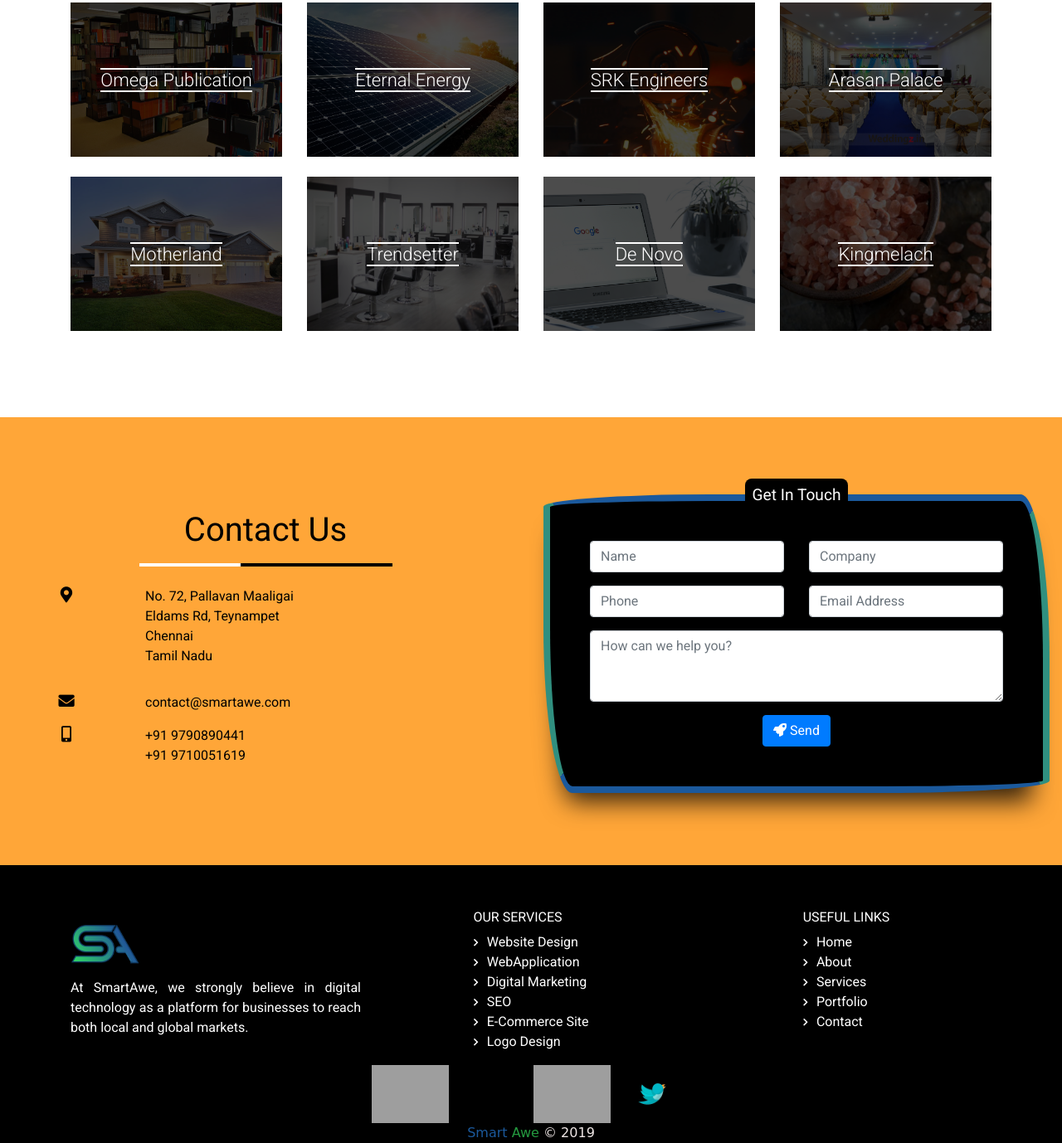
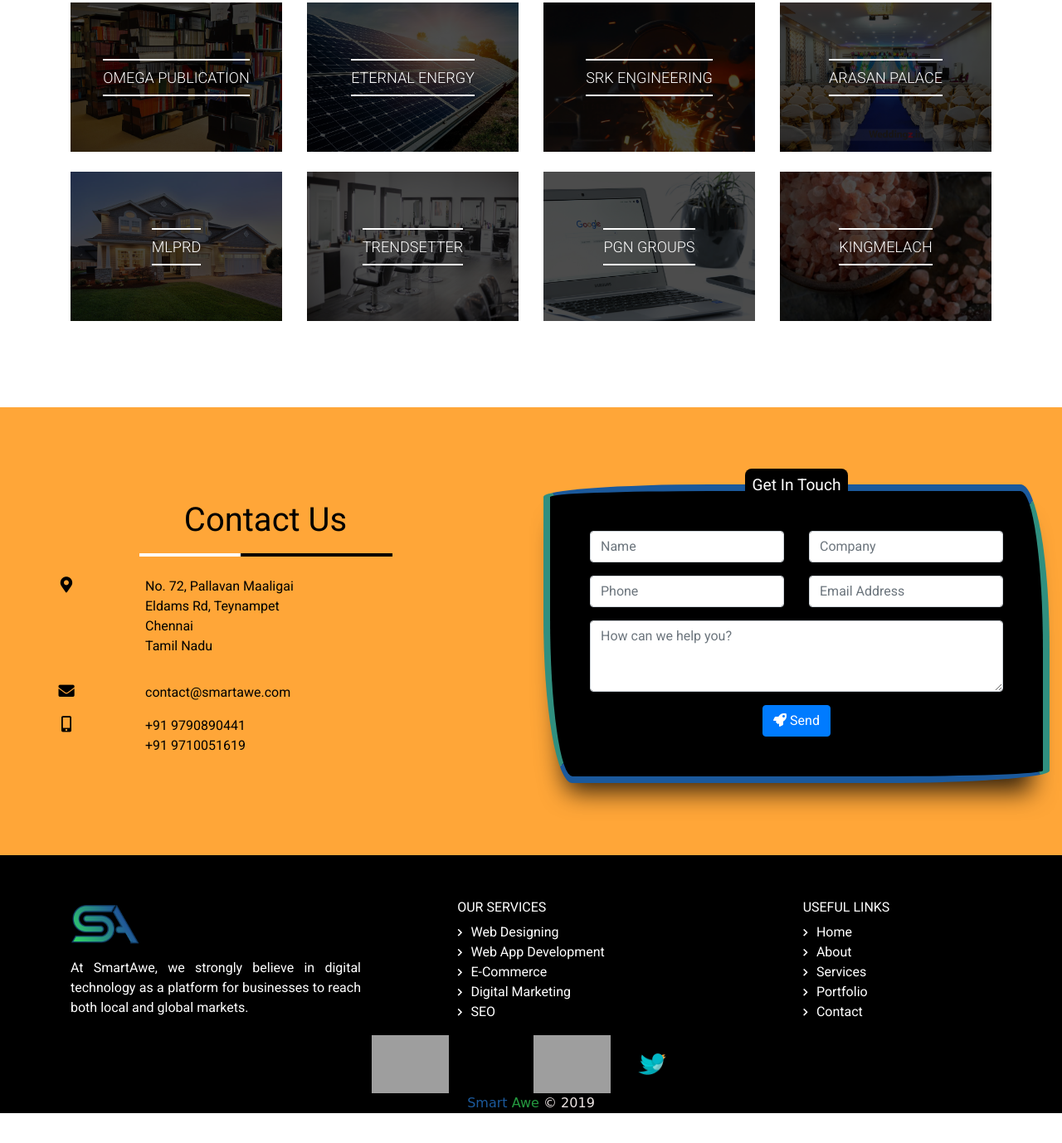
Before and after one commit to srkthecoolguy/smartawere, a plain HTML site: page index.html in a window 1280 px wide. Shown: the part 3265-4643 px from the top of the page at 83% size. After the commit the page ends 4607 px from the top, so only its background shows below. Drawn offline with Linux system fonts and the light colour scheme; grey boxes are pictures that could not be loaded; a script that the page names is missing; a web font is replaced by a local one.

Commit message:
Minor Changes

```diff
--- a/index.html
+++ b/index.html
@@ -313,6 +313,7 @@
         </div>
 
         <div id="domainregi">
+          <div class="domainregi-inside">
             <div class="container shade" data-aos="fade-down">
               <div class="row">
                 <div
@@ -321,7 +322,7 @@
                   <div>
                     <h1>Go Live At Any Time</h1>
                     <hr class="hr-cust mb-4" />
-                  <p>- with our Domain and Hosting Services</p>
+                    <p>with our Domain and Hosting Services</p>
                   </div>
                 </div>
                 <div class="col-md-6 d-flex justify-content-center">
@@ -358,6 +359,7 @@
                 </div>
             </div>
           </div>
+        </div>
 
         <div id="portfolio">
           <div id="port-pro" data-aos="fade-up" class="container">
@@ -368,7 +370,7 @@
                 <div class="pcon pbg1">
                   <div class="pover">
                     <p class="pimg">
-                      <span class="pbor">Omega Publication</span>
+                      <span class="pbor">OMEGA PUBLICATION</span>
                     </p>
                     <div class="overlay"></div>
                     <div class="pbut">
@@ -382,7 +384,7 @@
               <div class="col-md-3 col-sm-6 tile">
                 <div class="pcon pbg2">
                   <div class="pover">
-                    <p class="pimg"><span class="pbor">Eternal Energy</span></p>
+                    <p class="pimg"><span class="pbor">ETERNAL ENERGY</span></p>
                     <div class="overlay"></div>
                     <div class="pbut">
                       <a target="_blank" href="http://www.eternalgroups.com/"
@@ -395,7 +397,7 @@
               <div class="col-md-3 col-sm-6 tile">
                 <div class="pcon pbg3">
                   <div class="pover">
-                    <p class="pimg"><span class="pbor">SRK Engineers</span></p>
+                    <p class="pimg"><span class="pbor">SRK ENGINEERING</span></p>
                     <div class="overlay"></div>
                     <div class="pbut">
                       <a target="_blank" href="http://www.srkengineers.com/"
@@ -408,7 +410,7 @@
               <div class="col-md-3 col-sm-6 tile">
                 <div class="pcon pbg4">
                   <div class="pover">
-                    <p class="pimg"><span class="pbor">Arasan Palace</span></p>
+                    <p class="pimg"><span class="pbor">ARASAN PALACE</span></p>
                     <div class="overlay"></div>
                     <div class="pbut">
                       <a target="_blank" href="http://www.arasanpalace.com/"
@@ -424,7 +426,7 @@
               <div class="col-md-3 col-sm-6 tile">
                 <div class="pcon pbg5">
                   <div class="pover">
-                    <p class="pimg"><span class="pbor">Motherland</span></p>
+                    <p class="pimg"><span class="pbor">MLPRD</span></p>
                     <div class="overlay"></div>
                     <div class="pbut">
                       <a target="_blank" href="http://www.mlprd.com/"
@@ -437,7 +439,7 @@
               <div class="col-md-3 col-sm-6 tile">
                 <div class="pcon pbg6">
                   <div class="pover">
-                    <p class="pimg"><span class="pbor">Trendsetter</span></p>
+                    <p class="pimg"><span class="pbor">TRENDSETTER</span></p>
                     <div class="overlay"></div>
                     <div class="pbut">
                       <a target="_blank" href="http://www.trendsettersalon.in/"
@@ -450,7 +452,7 @@
               <div class="col-md-3 col-sm-6 tile">
                 <div class="pcon pbg7">
                   <div class="pover">
-                    <p class="pimg"><span class="pbor">De Novo</span></p>
+                    <p class="pimg"><span class="pbor">PGN GROUPS</span></p>
                     <div class="overlay"></div>
                     <div class="pbut">
                       <a
@@ -466,7 +468,7 @@
               <div class="col-md-3 col-sm-6 tile">
                 <div class="pcon pbg8">
                   <div class="pover">
-                    <p class="pimg"><span class="pbor">Kingmelach</span></p>
+                    <p class="pimg"><span class="pbor">KINGMELACH</span></p>
                     <div class="overlay"></div>
                     <div class="pbut">
                       <a target="_blank" href="http://kingmelach.com/"
@@ -639,22 +641,19 @@
                     </h6>
                     <ul id="footlinks" class="text-left">
                       <li>
-                        <a href="#"><i class="fas fa-chevron-right"></i>Website Design</a>
+                        <a href="#"><i class="fas fa-chevron-right"></i>Web Designing</a>
                       </li>
                       <li>
-                        <a href="#"><i class="fas fa-chevron-right"></i>WebApplication</a>
+                        <a href="#"><i class="fas fa-chevron-right"></i>Web App Development</a>
+                      </li>
+                      <li>
+                        <a href="#"><i class="fas fa-chevron-right"></i>E-Commerce</a>
                       </li>
                       <li>
                         <a href="#"><i class="fas fa-chevron-right"></i>Digital Marketing</a>
                       </li>
                       <li>
                         <a href="#"><i class="fas fa-chevron-right"></i>SEO</a>
-                      </li>
-                      <li>
-                        <a href="#"><i class="fas fa-chevron-right"></i>E-Commerce Site</a>
-                      </li>
-                      <li>
-                        <a href="#"><i class="fas fa-chevron-right"></i>Logo Design</a>
                       </li>
                     </ul>
                   </div>
```
Also changed, not shown: css/app.css. Lines whose indentation alone changed are shown as unchanged.
